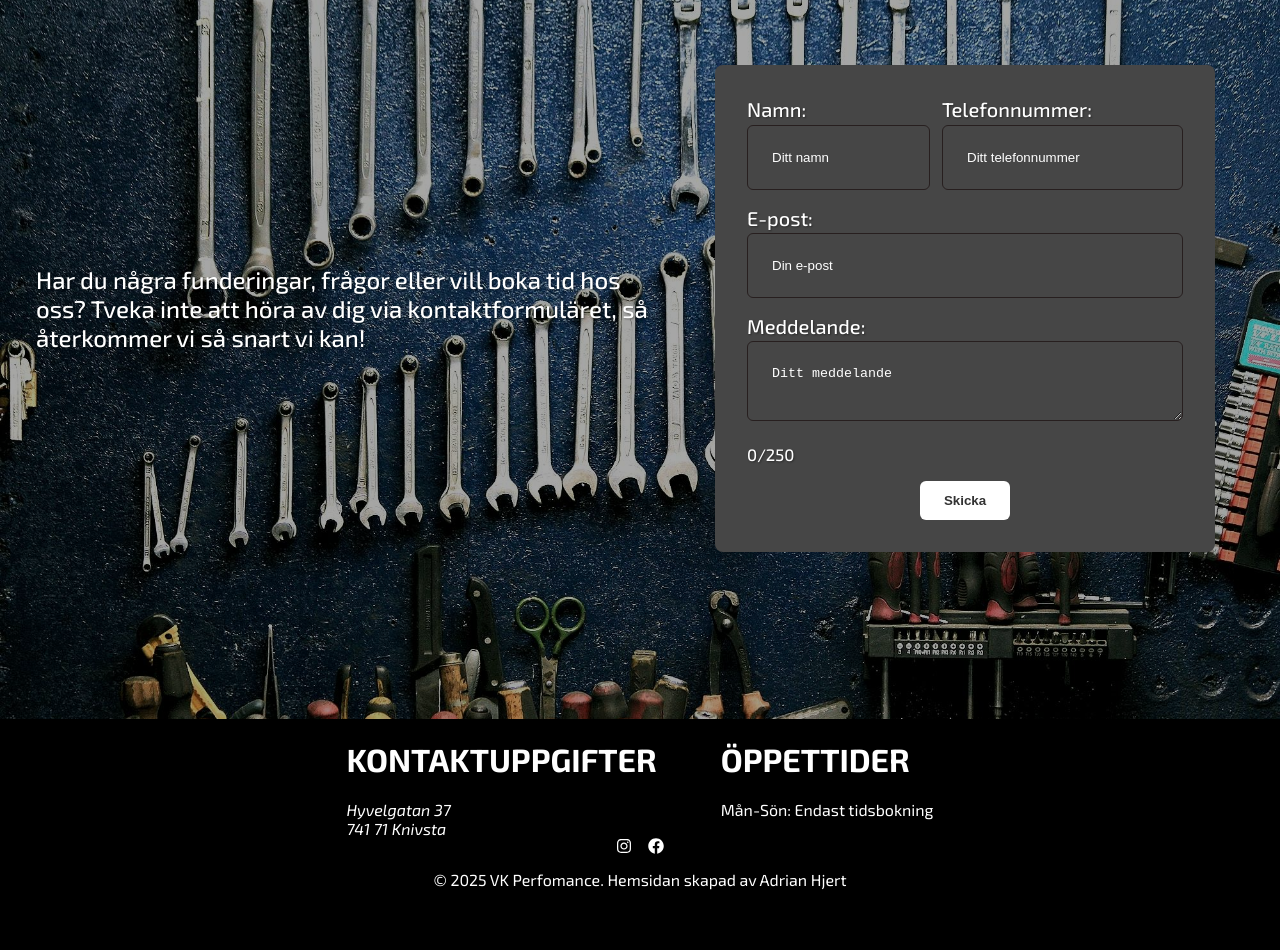
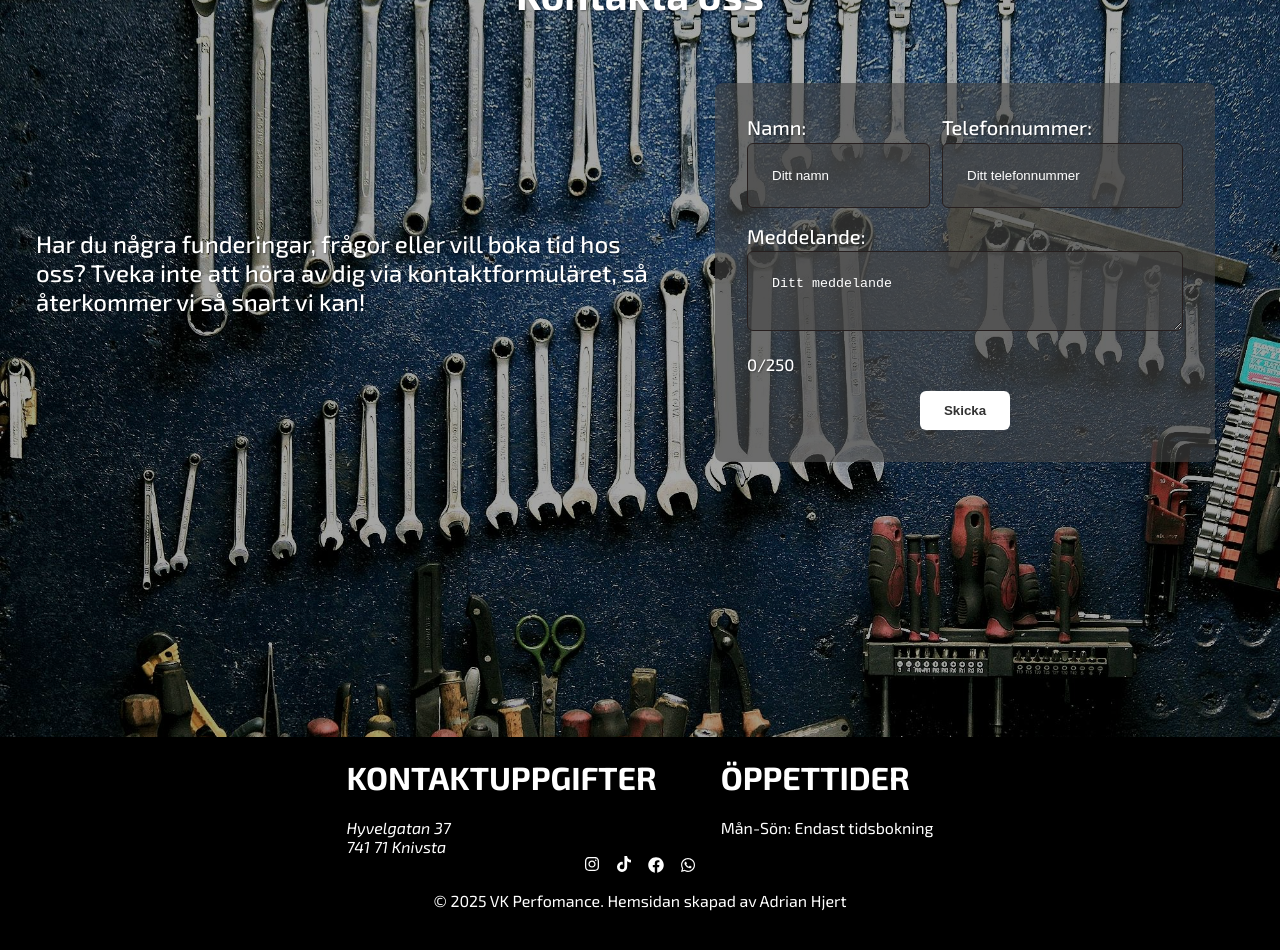
Before and after one commit to LordChonk/carpage, a React (Vite) app: page /kontakt in a window 1280 px wide. Shown: the part 220-1170 px from the top of the page. Built offline with nearby package versions, Linux system fonts and the light colour scheme.

Commit message:
visual changes

```diff
--- a/index.html
+++ b/index.html
@@ -9,10 +9,10 @@
 
 <!--Logo, will need to change this. Used realfavicongenerator.net-->
 <!-- no need to change the code, just generate new logo, replace the existing logo files and it should work-->
-    <link rel="icon" type="image/png" href="/favicon.ico" sizes="96x96" />
+    <link rel="icon" type="image/png" href="/favicon2.ico" sizes="96x96" />
 <!--<link rel="icon" type="image/svg+xml" href="/favicon.svg" />-->
-<link rel="shortcut icon" href="/favicon.ico" />
-<link rel="apple-touch-icon" sizes="180x180" href="/favicon.ico" />
+<link rel="shortcut icon" href="/favicon2.ico" />
+<link rel="apple-touch-icon" sizes="180x180" href="/favicon2.ico" />
 <link rel="manifest" href="/site.webmanifest" />
 <!--     -->
 
--- a/src/App.tsx
+++ b/src/App.tsx
@@ -7,6 +7,8 @@ import SälgDinBil from "./pages/SaljDinBil";
 import Lager from "./pages/Lager";
 import {FaInstagram} from "react-icons/fa"
 import {FaFacebook} from "react-icons/fa"
+import { FaWhatsapp } from "react-icons/fa";
+import { FaTiktok } from "react-icons/fa";
 
 function App(){
   const [menuOpen, setMenuOpen] =useState(false);
@@ -19,7 +21,7 @@ function App(){
     <header className="navbar">
       {/*<h1 className="logo">Carpage placeholder</h1>*/}
       <NavLink to="/" className="logo-button">
-      <img src="./public/logoSmall.jpeg"></img>
+      <img src="./public/logo.jpeg"></img>
       </NavLink>
 
     {/* Mobile Navbar */}
@@ -103,8 +105,20 @@ function App(){
 
 <div className="social-icons">
 {/*<p>/*put social media icons lowest, centered in a row, so basically here </p>*/}
+<a
+                    href=""
+                    target="_blank"
+                    rel="noopener noregerrer">
     <FaInstagram/>
+    </a>
+    <a
+    href="https://www.tiktok.com/@vkperformancese?_r=1&_t=ZN-919Mq8Pd8yM"
+    target="_blank"
+    rel="noopener noregerrer">
+    <FaTiktok/>
+    </a>
     <FaFacebook/>
+    <FaWhatsapp/>
 </div>
 
       <h3>© {new Date().getFullYear()} VK Perfomance. Hemsidan skapad av Adrian Hjert</h3>
--- a/src/index.css
+++ b/src/index.css
@@ -172,6 +172,10 @@ footer h3 {
   align-items: center;
   justify-content: center;
   gap: 1rem;
+  a:link{ color: white;}
+  a:visited{
+    color: white;
+  }
 }
 
 /* Mobile footer */
@@ -205,6 +209,7 @@ footer h3 {
 
 .form-sida h2 {
   font-size: 40px;
+
 }
 
 .form-cols {
@@ -213,6 +218,7 @@ footer h3 {
   flex-direction: row;
   padding-left: 20px;
 }
+
 
 
 
@@ -254,7 +260,7 @@ footer h3 {
   align-items: stretch;
   box-sizing: border-box;
   gap: 1rem;
-  background-color: rgb(70, 70, 70);
+  background-color: rgba(70, 70, 70, 0.614);
   color: white;
   padding: 2rem;
   border-radius: 8px;
@@ -270,8 +276,8 @@ footer h3 {
   border: 1px solid #271f1f;
   margin-top: 0.2rem;
   margin-bottom: 1rem;
-  background: rgb(70, 70, 70);
-  color: white8;
+  background: rgb(70, 70, 70, 0.614);
+  color: white;
 }
 
 .kontakt-formular input::placeholder,
@@ -627,6 +633,11 @@ footer h3 {
   font-weight: lighter;
 }
 
+.om-oss h2, p{
+  opacity: 0;
+  transform: translateY(40px);
+  animation: fadeUp 1.2s ease-out forwards;
+}
 .start{
   background-image: url(/public/bg_images/start.jpeg);
   background-size: cover;
--- a/src/pages/Kontakt.tsx
+++ b/src/pages/Kontakt.tsx
@@ -44,10 +44,10 @@ export default function Kontakt() {
             <input type="tel" name="phone" id="phone" placeholder="Ditt telefonnummer" required/>
         </label>
         </div>
-        <label>
+       {/*} <label>
           E-post:
           <input type="email" name="email" placeholder="Din e-post"required />
-        </label>
+        </label>*/}
 
         <label htmlFor = "message">
           Meddelande:
--- a/src/pages/SaljDinBil.tsx
+++ b/src/pages/SaljDinBil.tsx
@@ -27,13 +27,13 @@ export default function SälgDinBil(){
         <div className="form-sida">
 
             <h2>Vi köper din bil - snabbt, enkelt och tryggt!</h2>
+            <div className="form-cols">
 
-            <div className="form-cols">
             <p>Vill du sälja din bil utan krångel? På VK Performance gör vi det enkelt för dig. Vi köper bilar av alla märken, modeller och i alla skick. Med vår smidiga process får du en rättvis värdering och en trygg affär – direkt och utan omvägar.</p>
             {/*put the form for vehicle details here */}
 
             <div className="kontakt-formular">
-      <h2>Sälj Din Bil</h2>
+      <h3>Sälj Din Bil</h3>
       <form onSubmit={handleSubmit}>
         <div className="form-row">
         <label>
@@ -47,10 +47,10 @@ export default function SälgDinBil(){
         </label>
         </div>
 
-        <label>
+       {/* <label>
           E-post:
           <input type="email" name="email" placeholder="Din e-post"required />
-        </label>
+        </label>*/}
 
         <div className="form-row">
         <label>
@@ -72,7 +72,7 @@ export default function SälgDinBil(){
             <input type="number"
             name="mileage"
             id="mileage"
-            placeholder="KM avrundat till närmaste hundratal"
+            placeholder="Miltal"
             min={0}
             step={1}
             required/>
```
Also changed, not shown: public/logo.jpeg (added), 1 other file (tests, documents, lock files or other folders).
